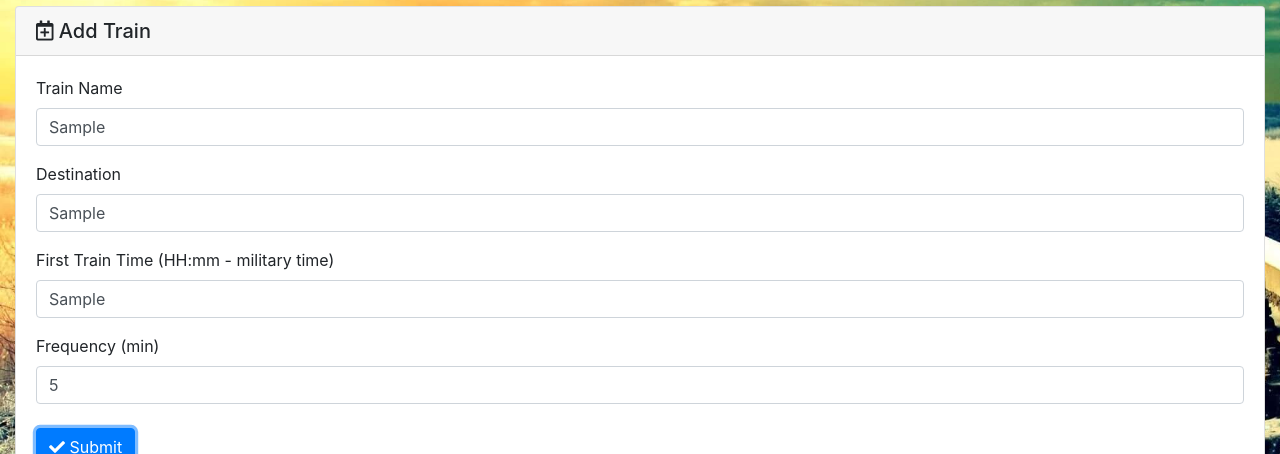
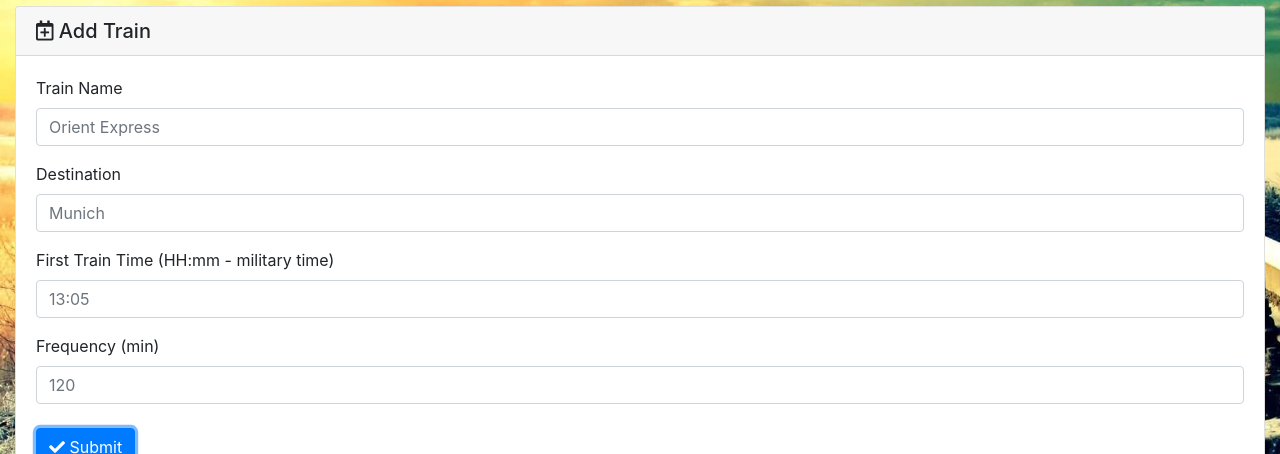
Before and after one commit to nicolaskennof/08-Train-Timetable, a plain HTML site: page index.html in a window 1280 px wide. Both pictures are taken after typing "Sample", "Sample", "Sample", "5" into the empty fields and a click on the button "Submit". Shown: the part 457-911 px from the top of the page. Drawn offline with nearby package versions, Linux system fonts and the light colour scheme; no server answers.

Commit message:
empty fields once submit pressed

```diff
--- a/assets/javascript/app.js
+++ b/assets/javascript/app.js
@@ -38,6 +38,11 @@ $("#add-train").on("click", function (event) {
   });
 
   alert("Train Successfully Added");
+
+  $("#input-name").val("");
+  $("#input-dest").val("");
+  $("#input-first-time").val("");
+  $("#input-frequency").val("");
 
 });
 
@@ -111,7 +116,7 @@ database.ref().on("child_added", function (snapshot) {
   console.log("Errors handled: " + errorObject.code);
 });
 
-function cancelHandler () {
+function cancelHandler() {
   var dataKey = $(this).attr("data-id");
   console.log(dataKey);
   database.ref(dataKey).remove();
```
Also changed, not shown: index.html (+3 -3 lines).
